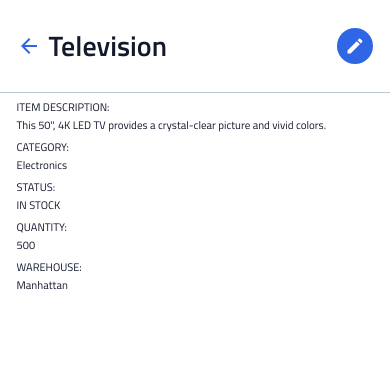
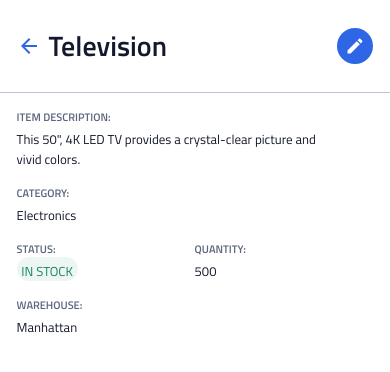
Before and after one commit to oikantik/team-two-instock, a React (Create React App) app in the folder client/: page / in a window 390 px wide. Shown: the top 372 px of the page. Built offline with nearby package versions, Linux system fonts and the light colour scheme.

Commit message:
feature/TOR20Q1MD-17 mobile view completed

```diff
--- a/client/src/components/InventoryItem/InventoryItem.js
+++ b/client/src/components/InventoryItem/InventoryItem.js
@@ -14,26 +14,31 @@ const InventoryItem = (props) => {
           <svg className="inv-item-details__edit-icon"width="24" height="24" viewBox="0 0 24 24" fill="FFFFFF" xmlns="http://www.w3.org/2000/svg">
             <path className="inv-item-details__edit-icon-path" d="M3 17.25V21H6.75L17.81 9.94L14.06 6.19L3 17.25ZM20.71 7.04C21.1 6.65 21.1 6.02 20.71 5.63L18.37 3.29C17.98 2.9 17.35 2.9 16.96 3.29L15.13 5.12L18.88 8.87L20.71 7.04V7.04Z" fill="#FFFFFF"/>
           </svg>
+          <p className="inv-item-details__edit">Edit</p>
         </div>
       </div>
       <div className="inv-item-details__border"></div>
       <div className="inv-item-details__main">
         <div className="inv-item-details__main-top">
-          <label className="inv-item-details__descr-label">ITEM DESCRIPTION:</label>
+          <p className="inv-item-details__descr-label">ITEM DESCRIPTION:</p>
           <p className="inv-item-details__descr">This 50", 4K LED TV provides a crystal-clear picture and vivid colors.</p>
-          <label className="inv-item-details__category-label">CATEGORY:</label>
+          <p className="inv-item-details__category-label">CATEGORY:</p>
           <p className="inv-item-details__category">Electronics</p>
         </div>
         <div className="inv-item-details__main-bottom">
           <div className="inv-item-details__div-row">
-            <label className="inv-item-details__status-label">STATUS:</label>
+            <div className="inv-item-details__div-column">
+              <p className="inv-item-details__status-label">STATUS:</p>
               <div className="inv-item-details__div-status">
                 <p className="inv-item-details__status">IN STOCK</p>
               </div>
-            <label className="inv-item-details__quantity-label">QUANTITY:</label>
+            </div>
+            <div className="inv-item-details__div-column">
+              <p className="inv-item-details__quantity-label">QUANTITY:</p>
               <p className="inv-item-details__quantity">500</p>
             </div>
-          <label className="inv-item-details__warehouse-label">WAREHOUSE:</label>
+          </div>
+          <p className="inv-item-details__warehouse-label">WAREHOUSE:</p>
           <p className="inv-item-details__warehouse">Manhattan</p>
         </div>
       </div>
--- a/client/src/components/InventoryItem/InventoryItem.scss
+++ b/client/src/components/InventoryItem/InventoryItem.scss
@@ -1,9 +1,6 @@
 
 @use '../../partials/typography' as *;
 @use '../../partials/mixins' as *;
-
-
-
 
 
 
@@ -54,13 +51,18 @@
     height: 20px;
   }
 
+  &__edit {
+    display: none;
+  }
+
   &__border {
     width: 100%;
-    border-bottom: 1px solid color(borders)
+    border-bottom: 1px solid color(borders);
   }
 
   &__main {
     width: 91.5%;
+    height: 250px;
   }
 
   &__main-top {
@@ -68,20 +70,27 @@
   }
 
   &__descr-label {
-    font-size: font-size(p3-mobile);
-    margin-top: 1rem;
+    @include m-h4;
+    margin-top: 16px;
   }
 
   &__descr {
-    font-size: font-size(p3-mobile)
+    @include m-p2;
+    margin-top: 4px;
+    margin-right: 50px;
   }
 
   &__category-label {
-    font-size: font-size(p3-mobile)
+    @include m-h4;
+    margin-top: 16px;
+
   }
 
   &__category {
-    font-size: font-size(p3-mobile)
+    @include m-p2;
+    margin-top: 4px;
+
+
   }
 
   &__main-bottom {
@@ -89,35 +98,59 @@
   }
 
   &__div-row {
+    display: flex;
+    margin-top: 16px;
+  }
+
+  &__div-column {
+    margin-right: 117px;
+  }
+
+  &__status-label {
+    @include m-h4;
 
   }
 
-  &__status-label {
-    font-size: font-size(p3-mobile)
+  &__div-status {
+    width: 61px;
+    height: 24px;
+    background-color:  rgba(21, 132, 99, 0.07);
+    border-radius: 20px;
+    display: flex;
+    justify-content: center;
+    align-items: center;
   }
 
-  &__div-status {
+  &__status {
+    @include m-p2;
+    color: color(instock);
+    margin-top: 4px;
 
   }
 
-  &__status {
-    font-size: font-size(p3-mobile)
-  }
-
   &__quantity-label {
-    font-size: font-size(p3-mobile)
+    @include m-h4;
   }
 
   &__quantity {
-    font-size: font-size(p3-mobile)
+    @include m-p2;
+    margin-top: 4px;
+
+
   }
 
   &__warehouse-label{
-    font-size: font-size(p3-mobile)
+    @include m-h4;
+    margin-top: 16px;
+
+
   }
 
   &__warehouse {
-    font-size: font-size(p3-mobile)
+    @include m-p2;
+    margin-top: 4px;
+
+
   }
 
 }
```
Also changed, not shown: 1 other file (tests, documents, lock files or other folders). Lines whose indentation alone changed are shown as unchanged.
